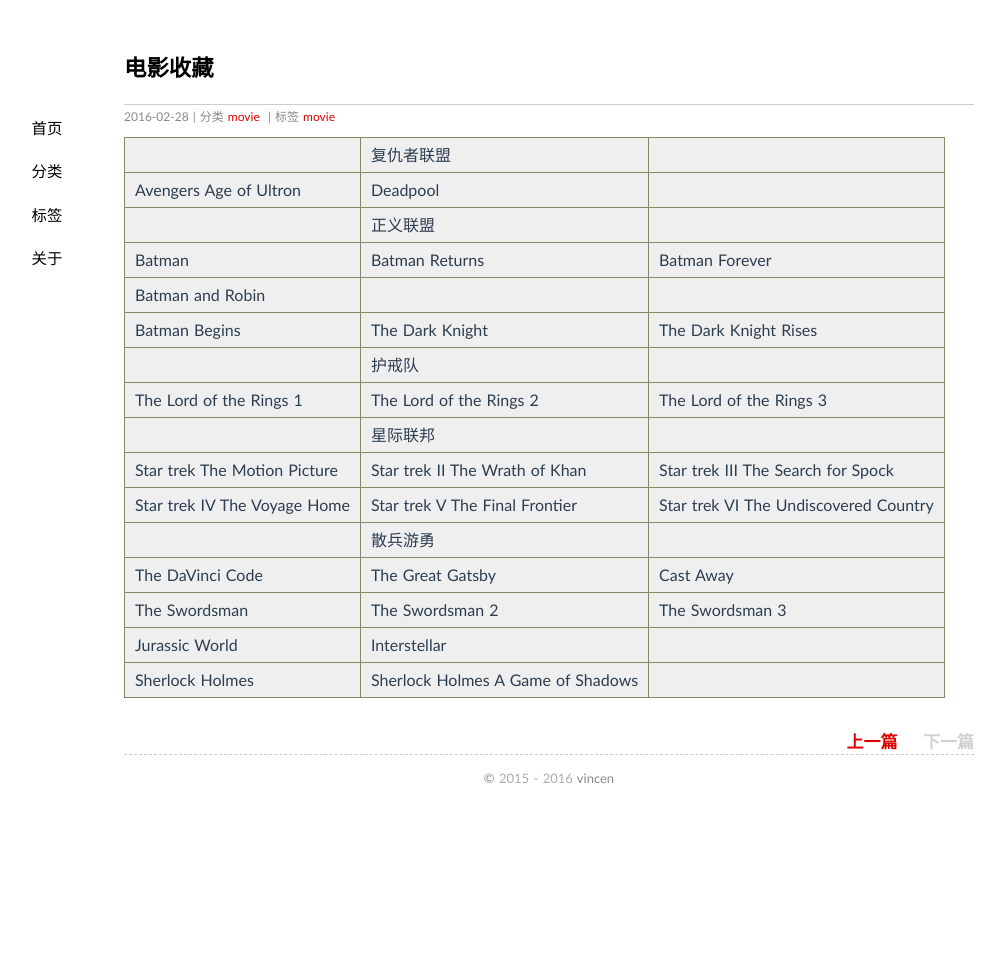
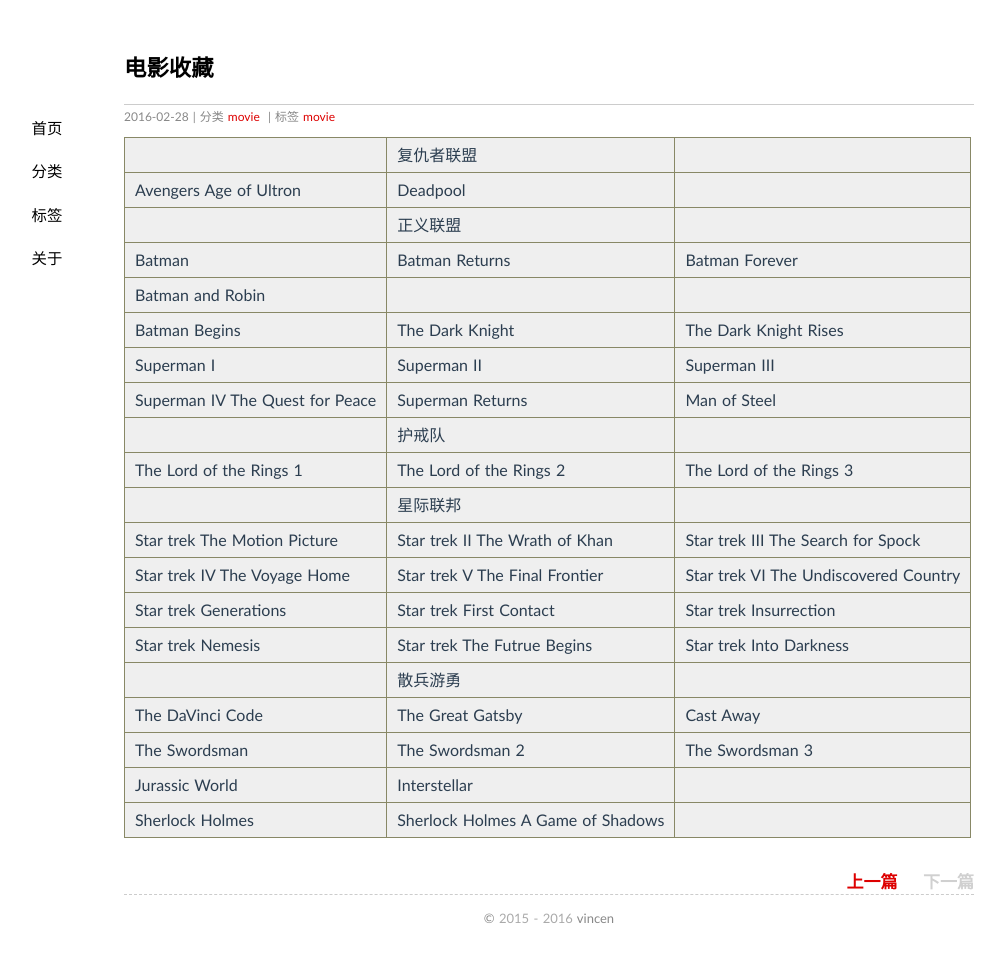
Before and after one commit to vincen/vincen.github.io, a Jekyll site: the page built from _posts/2016-02-28-0008.md, in a window 1280 px wide. Shown: the whole page, without its empty margins (91-1096 px from the left). Built offline with Jekyll 4.4.1, drawn with Linux system fonts in a browser that asks for light colours; comment, search, counter and statistics services are not loaded; before the commit the page ends 900 px from its top, so only the background shows below that.

Commit message:
update post

```diff
--- a/_posts/2016-02-28-0008.md
+++ b/_posts/2016-02-28-0008.md
@@ -11,11 +11,15 @@
 |Batman |Batman Returns |Batman Forever |
 |Batman and Robin |  |  |
 |Batman Begins |The Dark Knight |The Dark Knight Rises |
+|Superman I |Superman II | Superman III |
+|Superman IV The Quest for Peace |Superman Returns |Man of Steel |
 |  | 护戒队 |  |
 |The Lord of the Rings 1 |The Lord of the Rings 2 |The Lord of the Rings 3 |
 |  | 星际联邦 |  |
 |Star trek The Motion Picture |Star trek II The Wrath of Khan |Star trek III The Search for Spock |
 |Star trek IV The Voyage Home |Star trek V The Final Frontier |Star trek VI The Undiscovered Country |
+|Star trek Generations |Star trek First Contact |Star trek Insurrection |
+|Star trek Nemesis |Star trek The Futrue Begins |Star trek Into Darkness |
 |  | 散兵游勇 |  |
 |The DaVinci Code |The Great Gatsby |Cast Away |
 |The Swordsman |The Swordsman 2 |The Swordsman 3 |
```
